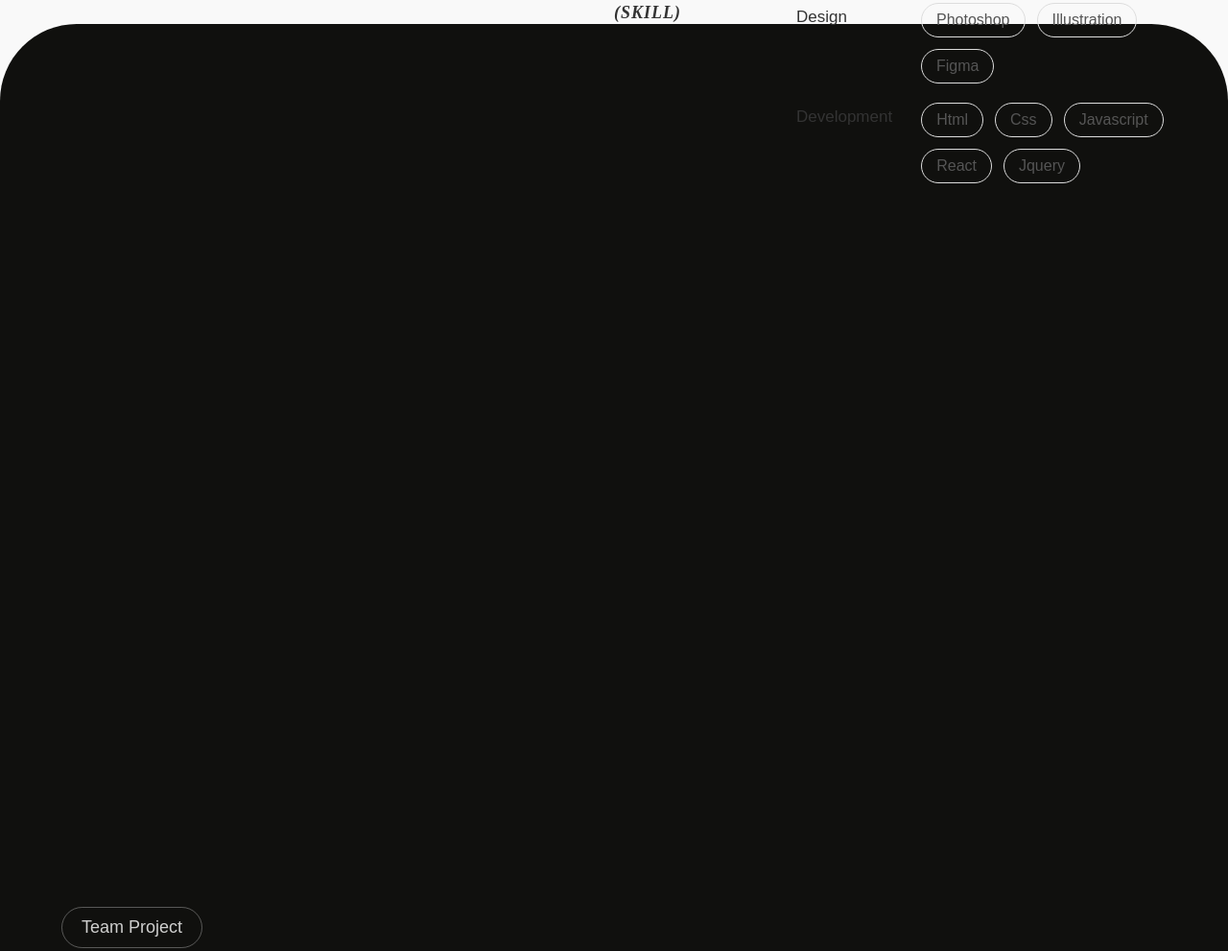
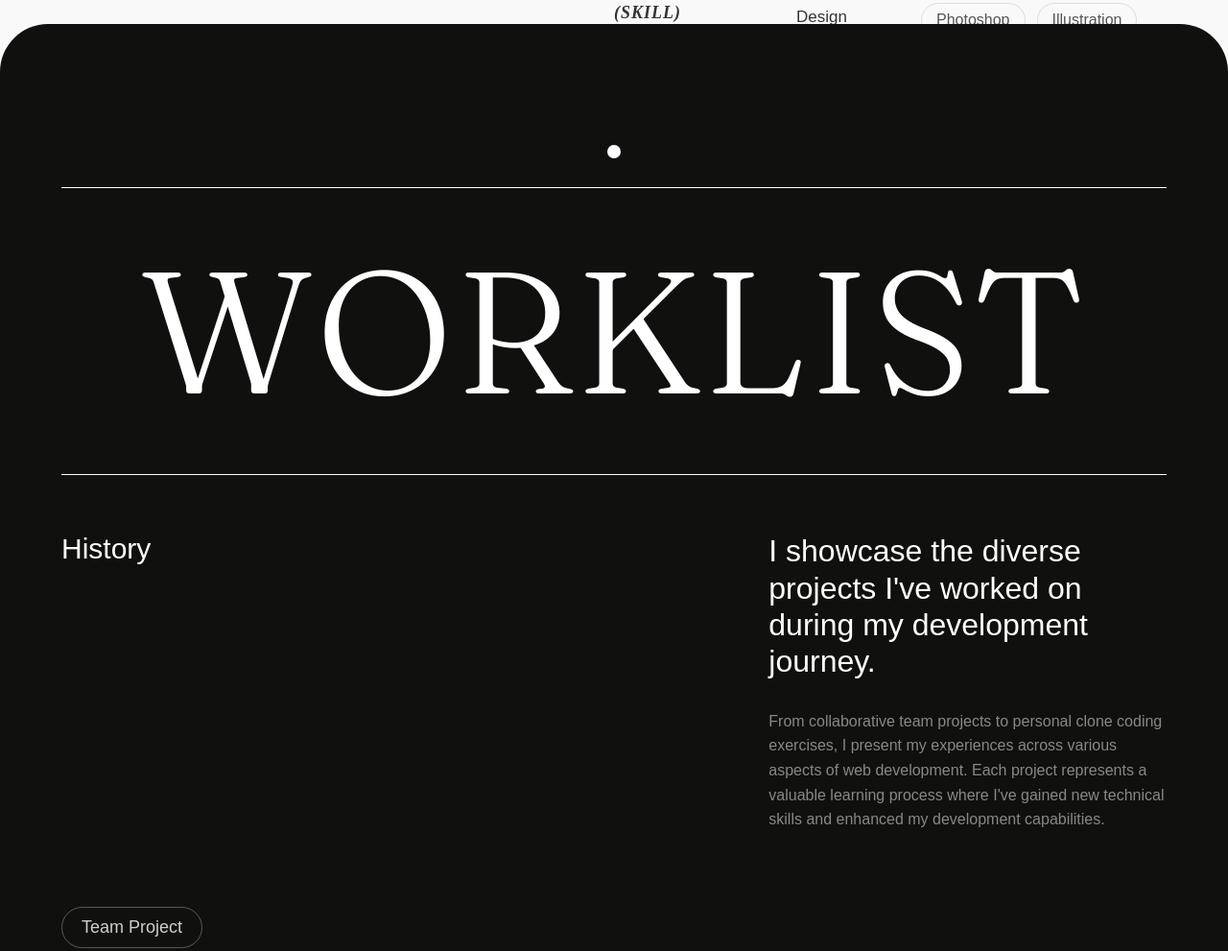
Before and after one commit to ParkYoonSeo117/portfolio, a plain HTML site: page index.html in a window 1280 px wide. Shown: the part 7101-8092 px from the top of the page at 96% size. Drawn offline with nearby package versions, Linux system fonts and the light colour scheme; files whose address does not match are found by name; a web font is replaced by a local one.

Commit message:
09/06 수정

```diff
--- a/css/style.css
+++ b/css/style.css
@@ -5,7 +5,7 @@
 /* reset */
 * {margin: 0;padding: 0; box-sizing: border-box;}
 html, body, div, span, applet, object, iframe, h1, h2, h3, h4, h5, h6, p, blockquote, pre, a, abbr, acronym, address, big, cite, code, del, dfn, em, font, img, ins, kbd, q, s, samp, small, strike, strong, sub, sup, tt, var, b, u, i, center, dl, dt, dd, ol, ul, li, fieldset, form, label, legend, table, tbody, tfoot, thead, tr, th, td{margin:0;padding:0;}
-h1, h2, h3, h4, h5, h6 {font-weight: 700; font-size: inherit;}
+h1, h2, h3, h4, h5, h6 {font-weight: normal; font-size: inherit;}
 a {color: inherit; text-decoration: inherit;}
 img {vertical-align: middle;}
 a img {border: none;}
@@ -55,9 +55,9 @@ section.credit.show {transform: translateY(0);} */
 
 /* visual */
 section.visual {width: 100%; height: 115vh;}
-.main-text {text-align: center; padding-top: 70px;}
-.main-text .main-title {font-size: clamp(2.5rem, 10vw, 15rem); line-height: 1; margin-bottom: 60px;letter-spacing: -2px;}
-.main-text .sub-title {font-size: 18px; color: #666; margin-bottom: 16px;}
+section.visual .main-text {text-align: center; padding-top: 70px;}
+section.visual .main-text .main-title {font-size: clamp(2.5rem, 10vw, 15rem); line-height: 1; margin-bottom: 60px;letter-spacing: -2px;}
+section.visual .main-text .sub-title {font-size: 18px; color: #666; margin-bottom: 16px;}
 .designer-info {font-size: 16px; color: #888;}
 .bottom-text {display: flex; justify-content: space-between; font-size: 18px; color: #999; padding-top: 30px;}
 .bottom-left, .bottom-right {line-height: 1.2;}
@@ -212,9 +212,58 @@ section.visual {width: 100%; height: 115vh;}
 .skill-list {padding: 8px 15px; border: 1px solid #ddd;border-radius: 50px;font-size: 16px;color: #555; cursor: pointer;}
 .skill-list:hover {background: #CEADB8; color: #fff; transition: all 0.3s ease;}
 
-/* work-intro 4강 기초 참고 */
-.worklist-intro {width: 100%; height: 115vh; line-height: 1.1; text-align: center; padding-top: 30vh; box-sizing: border-box; background-color: #10100E; border-radius: 80px 80px 0 0;}
-.worklist-intro .title {font-size: 100px; padding-top: 100px; color: #fff;}
+/* worklist-intro */
+.worklist-intro {
+            width: 100%;
+            height: 115vh;
+            line-height: 1.1;
+            text-align: center;
+            padding-top: 100px;
+            box-sizing: border-box;
+            background-color: #10100E;
+            position: relative; border-radius: 50px 50px 0 0;
+        }
+
+        .worklist-intro .title {margin-bottom: 60px;
+            text-align: center;
+            position: relative;
+            border-top: 1px solid #fff; border-bottom: 1px solid #fff; padding: 50px;
+        }
+        .worklist-intro .title::before {
+    content: '';
+    width: 14px;
+    height: 14px;
+    border-radius: 20px;
+    position: absolute;
+    background: #fff; /* 색상도 추가 */
+    top: -45px; /* 위치 조정 */
+    left: 50%;
+    transform: translateX(-50%);
+}
+
+        .worklist-intro .title .main-text {
+            font-size: clamp(120px, 15vw, 180px);
+            color: #fff; letter-spacing: 3px; font-weight: 300;
+        }
+
+        .worklist-intro .textBox {
+        display: flex; justify-content: space-between; color: #fff;
+        }
+
+        .worklist-intro .textBox .textBox-left {width: 40%; text-align: left; font-size: clamp(10px, 15vw, 30px);}
+        .worklist-intro .textBox .textBox-right {width: 36%; text-align: left;}
+        .worklist-intro .textBox h2 {
+            font-size: 32px;
+            line-height: 1.2;
+            margin-bottom: 30px;
+            color: #fff;
+        }
+
+        .worklist-intro .textBox p {
+            font-size: 16px;
+            line-height: 1.6;
+            color: #888;
+        }
 
 /* worklist-Team */
 .worklist-team {display: flex;align-items: center;position: relative;overflow: hidden; background-color: #10100E; width: 100%; height: 100vh;}
@@ -227,7 +276,6 @@ section.visual {width: 100%; height: 115vh;}
 .worklist-team .worklist-container .project-info {margin-bottom: 50px;}
 .worklist-team .worklist-container .project-info p {font-size: 16px;color: #b5b5b5;;margin-bottom: 8px;}
 .worklist-team .worklist-container .project-list {margin-bottom: 50px;border-left: 1px solid #aaa; padding: 0 25px;}
-/* 기존 코드에서 이 부분만 수정하세요 */
 .worklist-team .worklist-container .project-list .project-item {
     padding: 15px 0;
     cursor: pointer;
--- a/index.html
+++ b/index.html
@@ -313,11 +313,28 @@
         </section>
 
         <!-- worklist-intro -->
-        <section class="worklist-intro">
+        <!-- <section class="worklist-intro">
             <div class="inner">
                 <div class="title en2">
                     <p class="a">My</p>
                     <p class="b">Work</p>
+                </div>
+            </div>
+        </section> -->
+
+        <section class="worklist-intro">
+            <div class="inner">
+                <div class="title en1">
+                    <p class="main-text">WORKLIST</p>
+                </div>
+                <div class="textBox">
+                    <div class="textBox-left">
+                        History
+                    </div>
+                    <div class="textBox-right">
+                        <h2>I showcase the diverse projects I've worked on during my development journey.</h2>
+                        <p>From collaborative team projects to personal clone coding exercises, I present my experiences across various aspects of web development. Each project represents a valuable learning process where I've gained new technical skills and enhanced my development capabilities.</p>
+                    </div>
                 </div>
             </div>
         </section>
@@ -334,7 +351,7 @@
                         </p>
 
                         <div class="project-info">
-                            <p>기간 | 2025. 05. 01 - 2025. 06. 31</p>
+                            <p>기간 | 2025. 05. 01 - 2025. 05. 31</p>
                             <p>기여도 | 디자인 60%</p>
                         </div>
 
--- a/js/script.js
+++ b/js/script.js
@@ -65,7 +65,6 @@ $(function(){
 // });
 
 
-
     // <intro 가로스크롤> --------------------
     let sections = gsap.utils.toArray(".page");
     {
@@ -88,17 +87,7 @@ $(function(){
     };
 
     // <worklist-intro> --------------
-    gsap.timeline({
-        scrollTrigger:{
-            trigger:'.worklist-intro',
-            start:'0% 100%',
-            end:'0% 20%',
-            scrub:1,
-            // markers:true
-        }
-    })
-    .fromTo('.worklist-intro .title .a', {x:'-100%'},{x:'-0%', ease:'none', duration:5},0)
-    .fromTo('.worklist-intro .title .b', {x:'100%'},{x:'0%', ease:'none', duration:5},0)
+
 
     // <hobby> -------------------
     gsap.timeline({
@@ -163,7 +152,7 @@ $(function(){
                 {
                     title: 'Subway',
                     desc: '사용자 경험 개선을 목표로, 기존 웹의 복잡한 UI 구조와 비효율적인 플로우를 재설계했습니다. 전체 웹어플리케이션의 인 UI 시안, 브랜드 컬러와 사용성 모두를 고려한 디자인을 구성하였으며, 기획서 작성부터 최종 발표까지 주도적으로 참여하여 팀 내부로 발표를 진행하였습니다.',
-                    period: '2025. 05. 01 - 2025. 06. 31',
+                    period: '2025. 05. 01 - 2025. 05. 31',
                     contribution: '디자인 60%',
                     link: '#subway-project',
                     image: 'img/visual-T1.png',
```
